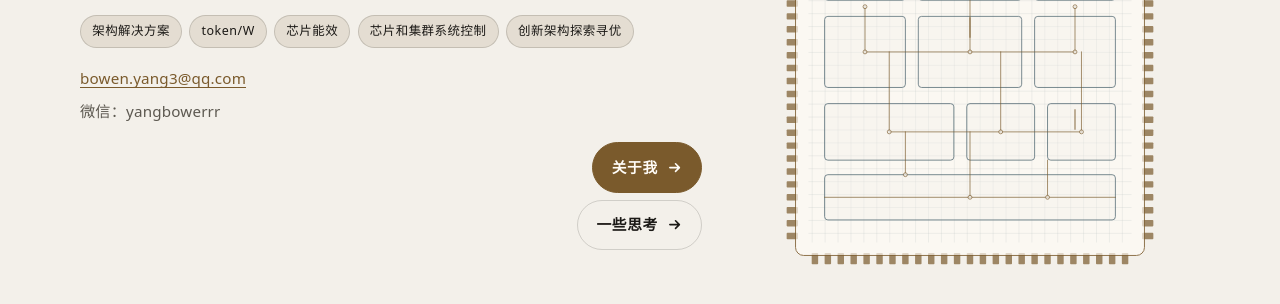
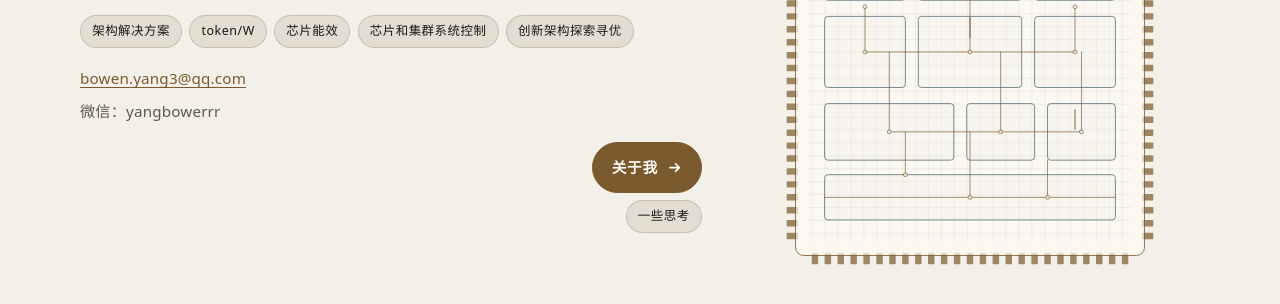
Before and after one commit to Booowennn/bowen-personal-site, a plain HTML site: page index.html in a window 1280 px wide. Shown: the part 156-460 px from the top of the page. Drawn offline with Linux system fonts and the light colour scheme.

Commit message:
Match the 一些思考 control to the homepage tag chip
Reuse the tag typography, padding, and border, drop the arrow, and keep the link under 关于我.

```diff
--- a/index.html
+++ b/index.html
@@ -395,14 +395,27 @@ body.js-ready[data-view="about"] #about { display: block; }
   list-style: none;
 }
 
-.tags li {
+.tags li,
+.hero-thoughts {
   border: 1px solid var(--line-strong);
   background: var(--accent-dim);
   color: var(--ink);
   font-size: var(--tag-font-size);
+  font-weight: inherit;
   letter-spacing: 0.04em;
+  line-height: inherit;
   padding: 0.28rem 0.7rem;
   border-radius: 999px;
+}
+.hero-thoughts {
+  display: inline-flex;
+  align-items: center;
+  width: max-content;
+  text-decoration: none;
+}
+.hero-thoughts:hover {
+  color: var(--accent);
+  text-decoration: none;
 }
 
 .meta-grid {
@@ -449,15 +462,6 @@ body.js-ready[data-view="about"] #about { display: block; }
 .hero-actions .btn-ghost {
   margin-right: 0;
   margin-left: 0;
-}
-.hero-thoughts {
-  font-size: var(--tag-font-size);
-  padding: 0.5rem 0.95rem;
-  gap: 0.45rem;
-}
-.hero-thoughts .arrow {
-  width: 0.8rem;
-  height: 0.8rem;
 }
 
 .btn {
@@ -1209,9 +1213,7 @@ a[x-apple-data-detectors]:not([href^="mailto:"]) {
           <a class="btn" href="#about">关于我
             <svg class="arrow" viewBox="0 0 16 16" aria-hidden="true"><path d="M3 8h10M9 4l4 4-4 4"/></svg>
           </a>
-          <a class="btn btn-ghost hero-thoughts" href="articles/">一些思考
-            <svg class="arrow" viewBox="0 0 16 16" aria-hidden="true"><path d="M3 8h10M9 4l4 4-4 4"/></svg>
-          </a>
+          <a class="hero-thoughts" href="articles/">一些思考</a>
         </div>
       </div>
       <div class="hero-visual" aria-hidden="true">
```
